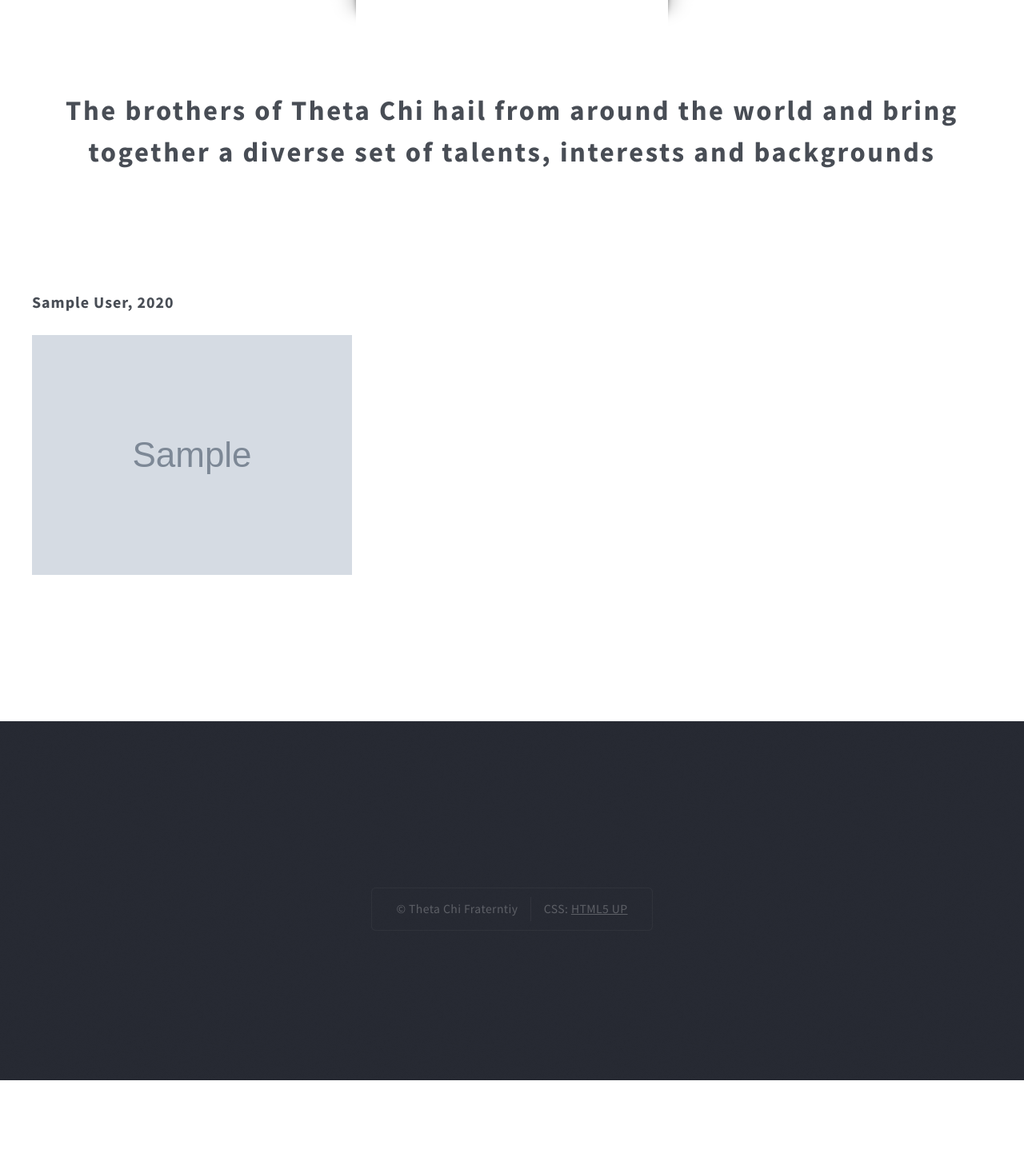
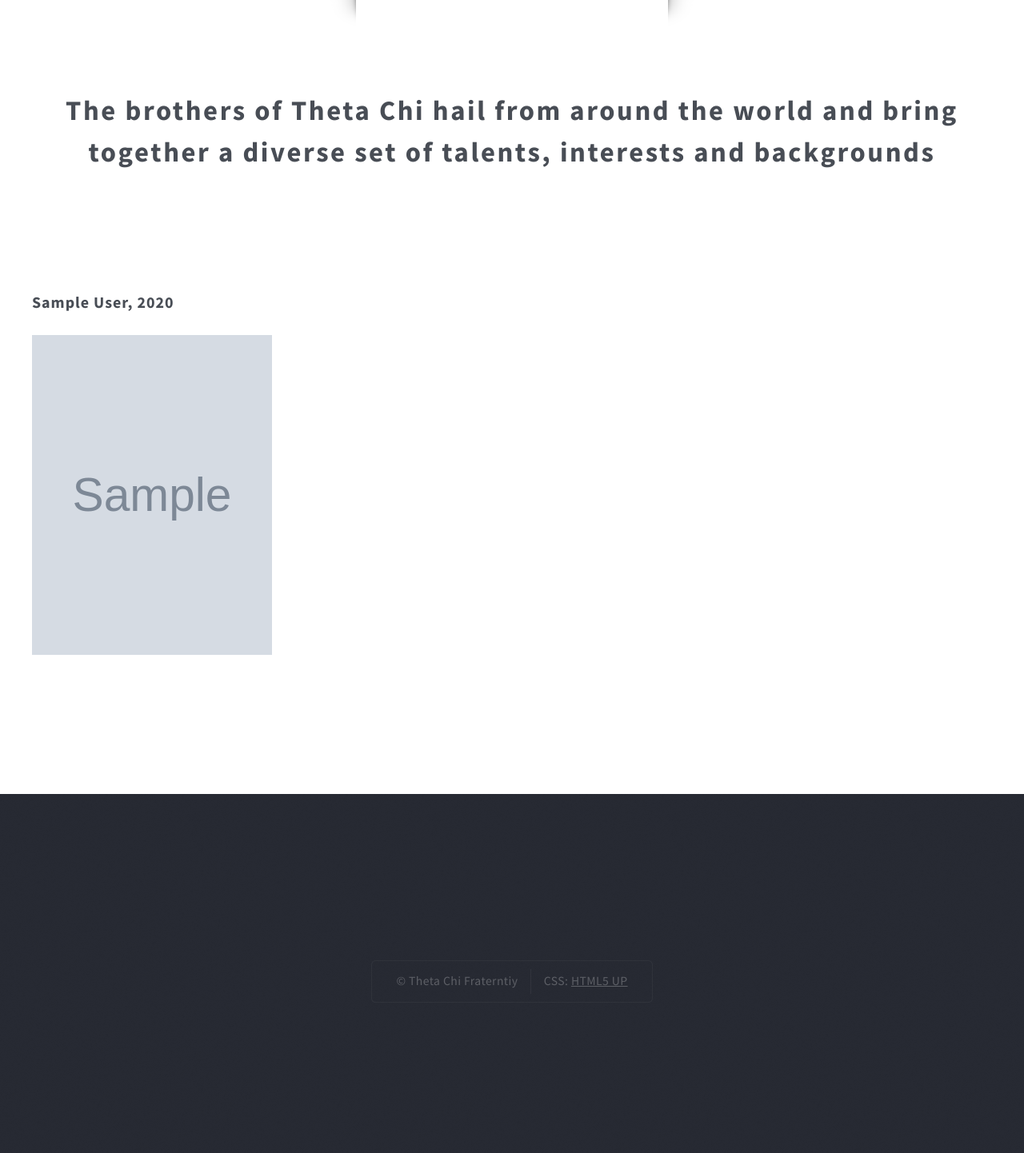
Before and after one commit to origamimagiro/OXWebsite, a Django app: page /brotherhood/ in a window 1280 px wide. Shown: the part 417-1859 px from the top of the page at 80% size. Before the commit the page ends 1768 px from the top, so only its background shows below. Run offline with Django 3.2, Linux system fonts and the light colour scheme; tables that the repository leaves empty hold one stand-in row (values such as "Sample post"); grey boxes marked "Sample" are stand-in pictures; parts of the project's set-up code (start-up, migrations or seed data) failed here and were passed over.

Commit message:
CSS cleaned up

```diff
--- a/site/assets/css/main.css
+++ b/site/assets/css/main.css
@@ -1330,6 +1330,28 @@
 			width: 100%;
 			margin: 0 0 2em 0;
 		}
+
+		.image.featured2 {
+			display: block;
+			width: 50%;
+			margin: 0 auto;
+		}
+
+		.image.featured3 {
+			display: block;
+			width: 300px;
+			height: 400px;
+/*			display: block;
+			width: 400px;
+			height: 500px;
+		    margin-left: auto;
+		    margin-right: auto;*/
+		}
+
+		.image.fitcap{
+			max-width: 100%;
+		}
+
 
 /* Button */
 
```
